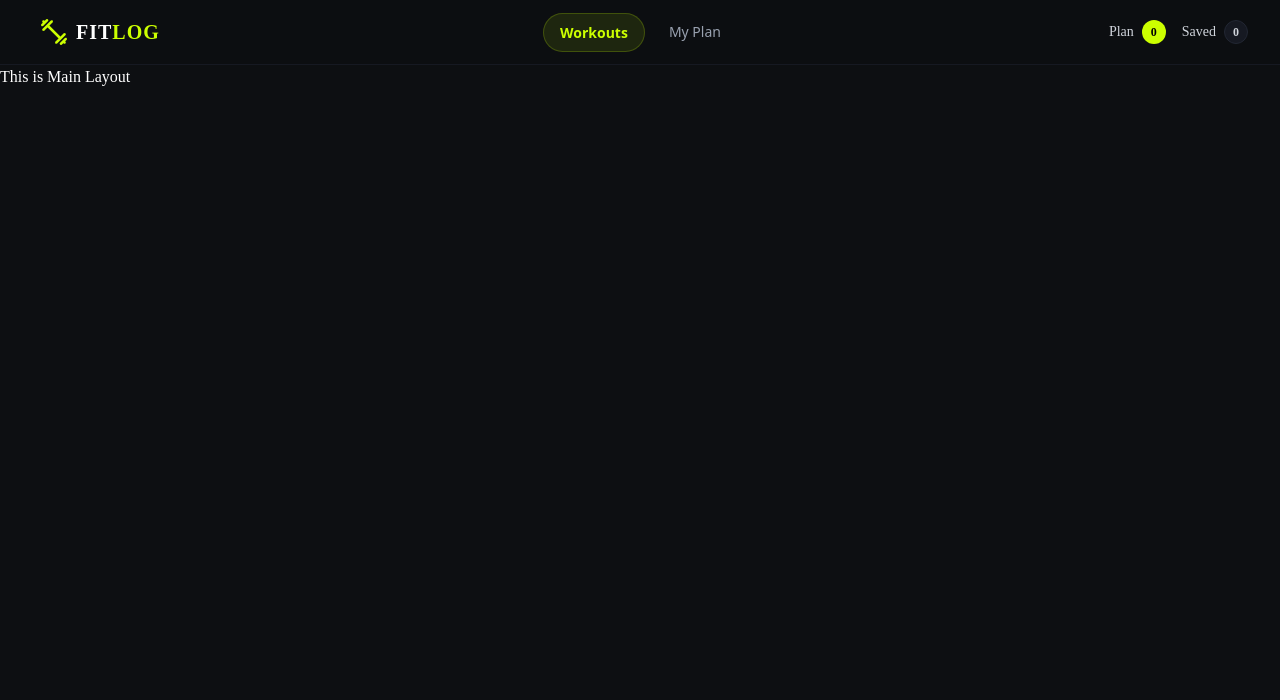
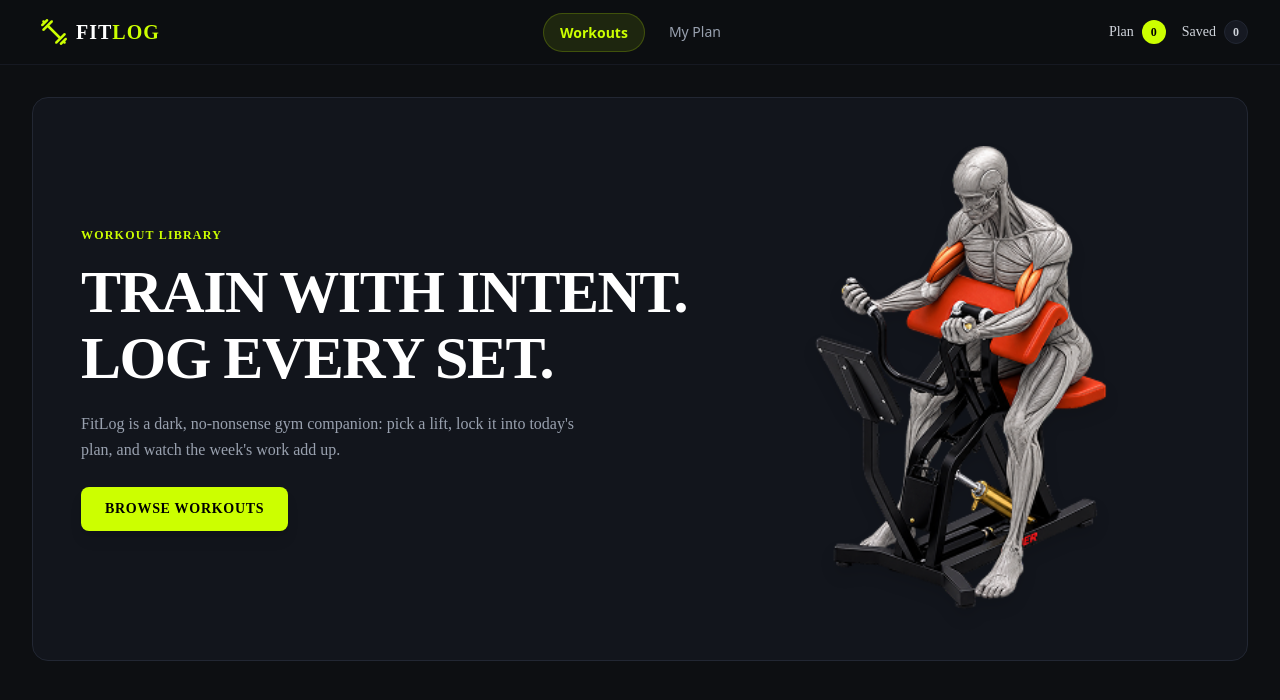
Before and after one commit to naderarrahman/fit-log, a Next.js app: page / in a window 1280 px wide. Shown: the top 700 px of the page. Built offline with nearby package versions, Linux system fonts and the light colour scheme.

Commit message:
Add hero banner section

```diff
--- a/src/app/page.tsx
+++ b/src/app/page.tsx
@@ -1,8 +1,9 @@
+import HeroBanner from "@/components/layout/HeroBanner";
 
-function page() {
+export default function Homepage() {
   return (
-    <div>This is Main Layout</div>
+    <main className="max-w-7xl mx-auto px-4 sm:px-6 lg:px-8 py-8 space-y-10">
+      <HeroBanner />
+    </main>
   )
 }
-
-export default page
--- /dev/null
+++ b/src/components/layout/HeroBanner.tsx
@@ -0,0 +1,41 @@
+import Image from "next/image";
+import bannerImg from "@/assets/banner.png";
+
+export default function HeroBanner() {
+  return (
+    <section className="bg-[#12151C] border border-[#222733] rounded-2xl p-6 sm:p-10 md:p-12 flex flex-col-reverse md:flex-row items-center justify-between gap-8 overflow-hidden">
+      <div className="flex-1 space-y-4 max-w-2xl">
+        <p className="text-xs font-bold tracking-widest text-[#CCFF00] uppercase">
+          WORKOUT LIBRARY
+        </p>
+
+        <h1 className="text-3xl sm:text-5xl lg:text-6xl font-extrabold font-[var(--font-oswald)] tracking-tight text-white uppercase leading-[1.1]">
+          TRAIN WITH INTENT. <br className="hidden sm:inline" /> LOG EVERY SET.
+        </h1>
+
+        <p className="text-gray-400 text-sm sm:text-base leading-relaxed pt-1 max-w-lg">
+          FitLog is a dark, no-nonsense gym companion: pick a lift, lock it
+          into {"today's"} plan, and watch the {"week's"} work add up.
+        </p>
+
+        <div className="pt-2">
+          <a
+            href="#workouts-section"
+            className="inline-block bg-[#CCFF00] hover:bg-[#bce600] text-black font-bold font-[var(--font-oswald)] px-6 py-3 rounded-lg text-sm tracking-wider uppercase transition-all shadow-lg hover:shadow-[#CCFF00]/20"
+          >
+            BROWSE WORKOUTS
+          </a>
+        </div>
+      </div>
+
+      <div className="w-full md:w-5/12 flex justify-center md:justify-end">
+        <Image
+          src={bannerImg}
+          alt="FitLog Workout Companion"
+          priority
+          className="w-full h-auto max-w-[280px] sm:max-w-[340px] md:max-w-full object-contain filter drop-shadow-xl"
+        />
+      </div>
+    </section>
+  );
+}
--- a/src/components/layout/Navbar.tsx
+++ b/src/components/layout/Navbar.tsx
@@ -45,7 +45,6 @@ export default function Navbar() {
   return (
     <header className="sticky top-0 z-50 bg-[#0D0F12]/90 backdrop-blur-md border-b border-[#161922]">
       <div className="navbar max-w-7xl mx-auto px-4 sm:px-6 lg:px-8 h-16">
-        {/* 1. Left: Logo & Mobile Dropdown */}
         <div className="navbar-start gap-2">
           <div className="dropdown">
             <div
```
